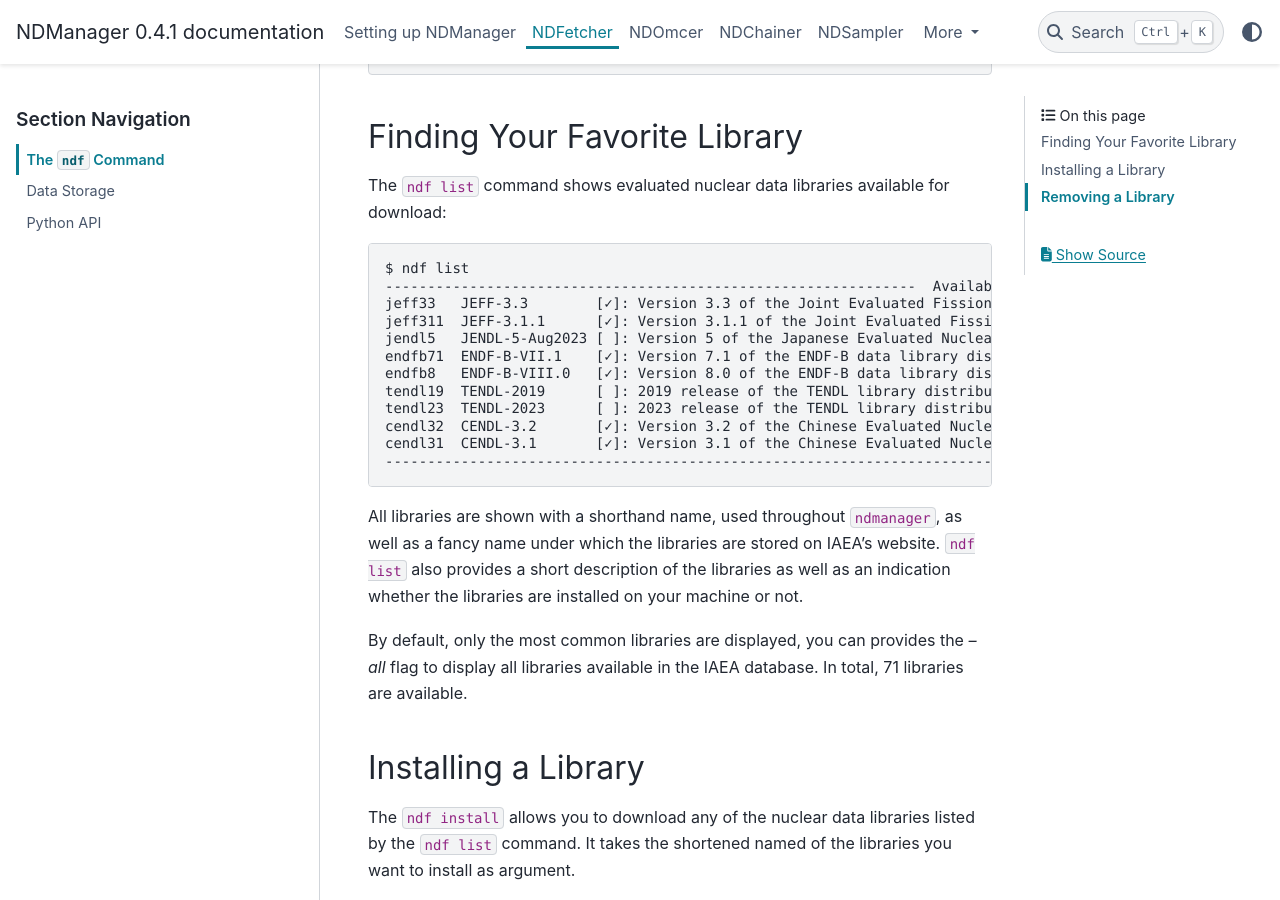
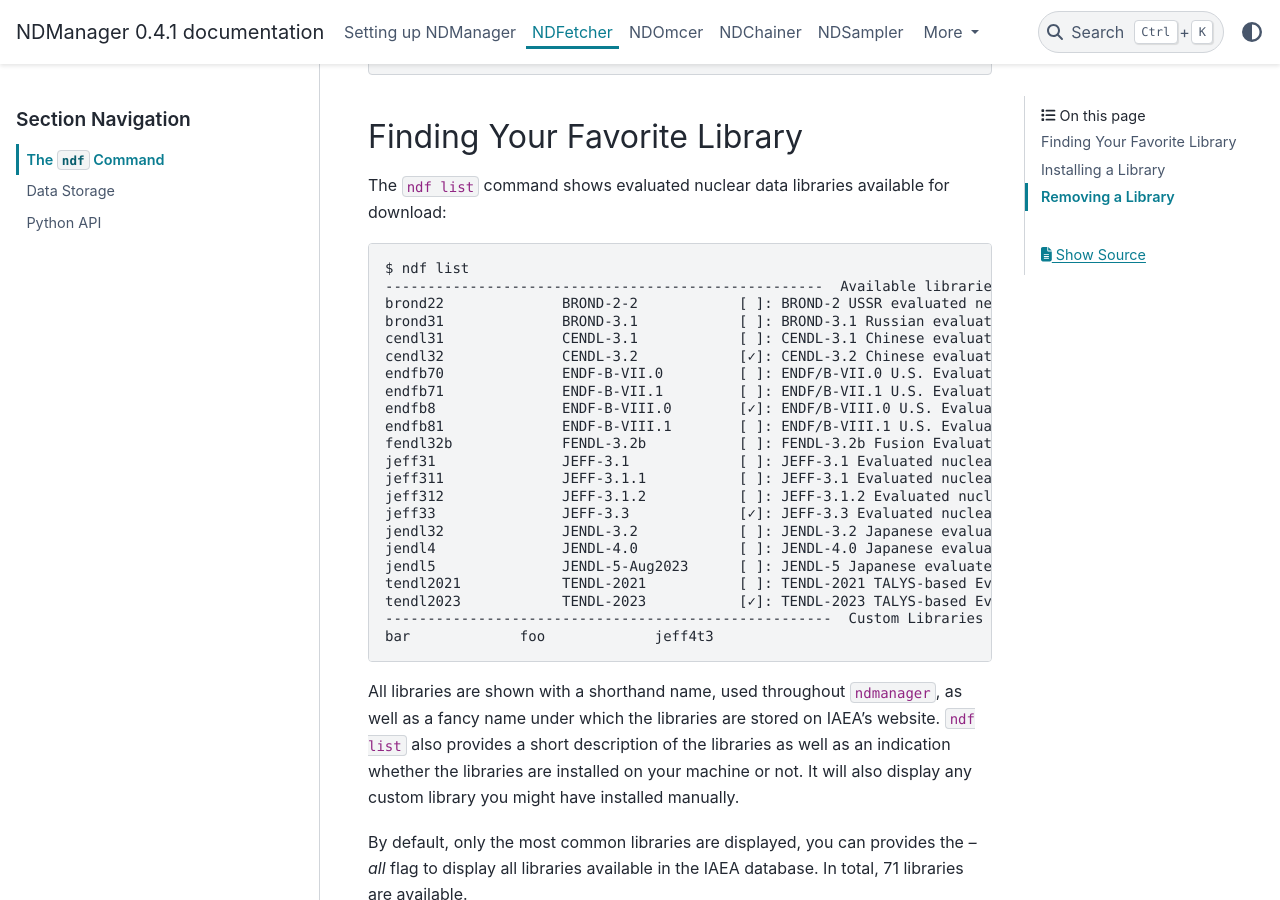
Before and after one commit to nplinden/ndmanager, a Sphinx documentation site: the page built from docs/source/ndfetcher/ndf_cli.rst, in a window 1280 px wide and 900 px high, scrolled down 574 px. Built offline with Sphinx 7.4.7 and the PyData theme 0.15.4, drawn with Linux system fonts in a browser that asks for light colours.

Commit message:
update ndf list

```diff
--- a/docs/source/ndfetcher/ndf_cli.rst
+++ b/docs/source/ndfetcher/ndf_cli.rst
@@ -38,22 +38,34 @@ download:
 .. code-block::
 
     $ ndf list
-    ---------------------------------------------------------------  Available libraries  ----------------------------------------------------------------
-    jeff33   JEFF-3.3        [✓]: Version 3.3 of the Joint Evaluated Fission and Fusion (JEFF) library distributed by OECD's Nuclear Energy Agency (NEA)
-    jeff311  JEFF-3.1.1      [✓]: Version 3.1.1 of the Joint Evaluated Fission and Fusion (JEFF) library distributed by OECD's Nuclear Energy Agency (NEA)
-    jendl5   JENDL-5-Aug2023 [ ]: Version 5 of the Japanese Evaluated Nuclear Data Library (JENDL)library distributed by JAEA
-    endfb71  ENDF-B-VII.1    [✓]: Version 7.1 of the ENDF-B data library distributed by the NNDC
-    endfb8   ENDF-B-VIII.0   [✓]: Version 8.0 of the ENDF-B data library distributed by the NNDC
-    tendl19  TENDL-2019      [ ]: 2019 release of the TENDL library distributed by the Paul Scherrer Institute (Switzerland).
-    tendl23  TENDL-2023      [ ]: 2023 release of the TENDL library distributed by the Paul Scherrer Institute (Switzerland).
-    cendl32  CENDL-3.2       [✓]: Version 3.2 of the Chinese Evaluated Nuclear Data Library (CENDL) distributed by the China Nuclear Data Center.
-    cendl31  CENDL-3.1       [✓]: Version 3.1 of the Chinese Evaluated Nuclear Data Library (CENDL) distributed by the China Nuclear Data Center.
-    ------------------------------------------------------------------------------------------------------------------------------------------------------
+    ----------------------------------------------------  Available libraries  ----------------------------------------------------
+    brond22              BROND-2-2            [ ]: BROND-2 USSR evaluated neutron data library, issued in 1992
+    brond31              BROND-3.1            [ ]: BROND-3.1 Russian evaluated neutron data library, issued in 2016
+    cendl31              CENDL-3.1            [ ]: CENDL-3.1 Chinese evaluated neutron data library, issued in 2009
+    cendl32              CENDL-3.2            [✓]: CENDL-3.2 Chinese evaluated neutron data library, issued in 2020
+    endfb70              ENDF-B-VII.0         [ ]: ENDF/B-VII.0 U.S. Evaluated Nuclear Data Library, issued in 2006
+    endfb71              ENDF-B-VII.1         [ ]: ENDF/B-VII.1 U.S. Evaluated Nuclear Data Library, issued in 2011
+    endfb8               ENDF-B-VIII.0        [✓]: ENDF/B-VIII.0 U.S. Evaluated Nuclear Data Library, issued in 2018
+    endfb81              ENDF-B-VIII.1        [ ]: ENDF/B-VIII.1 U.S. Evaluated Nuclear Data Library, issued in 2024
+    fendl32b             FENDL-3.2b           [ ]: FENDL-3.2b Fusion Evaluated Nuclear Data Library, 2022
+    jeff31               JEFF-3.1             [ ]: JEFF-3.1 Evaluated nuclear data library of the OECD Nuclear Energy Agency
+    jeff311              JEFF-3.1.1           [ ]: JEFF-3.1 Evaluated nuclear data library of the OECD Nuclear Energy Agency
+    jeff312              JEFF-3.1.2           [ ]: JEFF-3.1.2 Evaluated nuclear data library of the OECD Nuclear Energy Agency
+    jeff33               JEFF-3.3             [✓]: JEFF-3.3 Evaluated nuclear data library of the OECD Nuclear Energy Agency, 2017
+    jendl32              JENDL-3.2            [ ]: JENDL-3.2 Japanese evaluated nuclear data library, 1994
+    jendl4               JENDL-4.0            [ ]: JENDL-4.0 Japanese evaluated nuclear data library, 2010
+    jendl5               JENDL-5-Aug2023      [ ]: JENDL-5 Japanese evaluated nuclear data library, 2021
+    tendl2021            TENDL-2021           [ ]: TENDL-2021 TALYS-based Evaluated Nuclear Data Library, 2021
+    tendl2023            TENDL-2023           [✓]: TENDL-2023 TALYS-based Evaluated Nuclear Data Library, 2023
+    -----------------------------------------------------  Custom Libraries  ------------------------------------------------------
+    bar             foo             jeff4t3
+
 
 All libraries are shown with a shorthand name, used throughout ``ndmanager``, as well as a
 fancy name under which the libraries are stored on IAEA's website.
 ``ndf list`` also provides a short description of the libraries as well as an indication whether
 the libraries are installed on your machine or not.
+It will also display any custom library you might have installed manually.
 
 By default, only the most common libraries are displayed, you can provides the `--all` flag to display
 all libraries available in the IAEA database.
```
Also changed, not shown: 2 other files.
